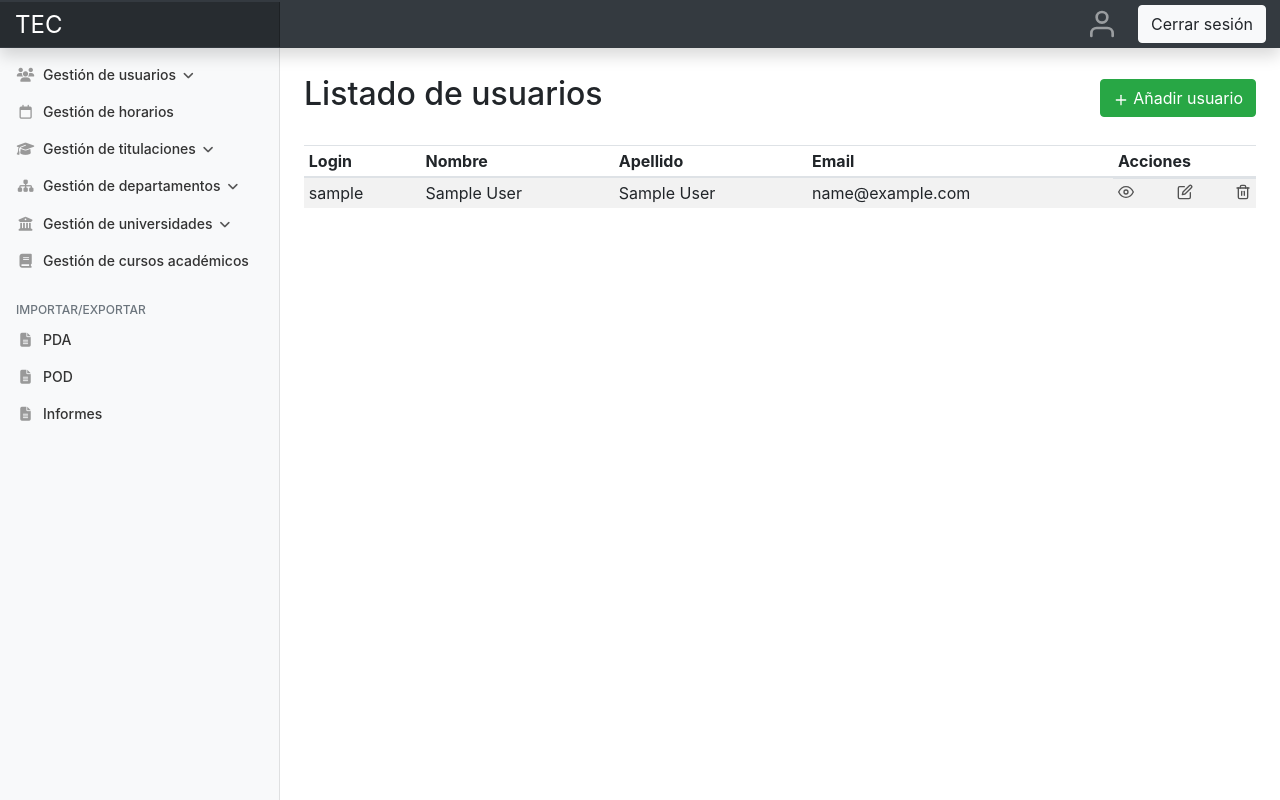
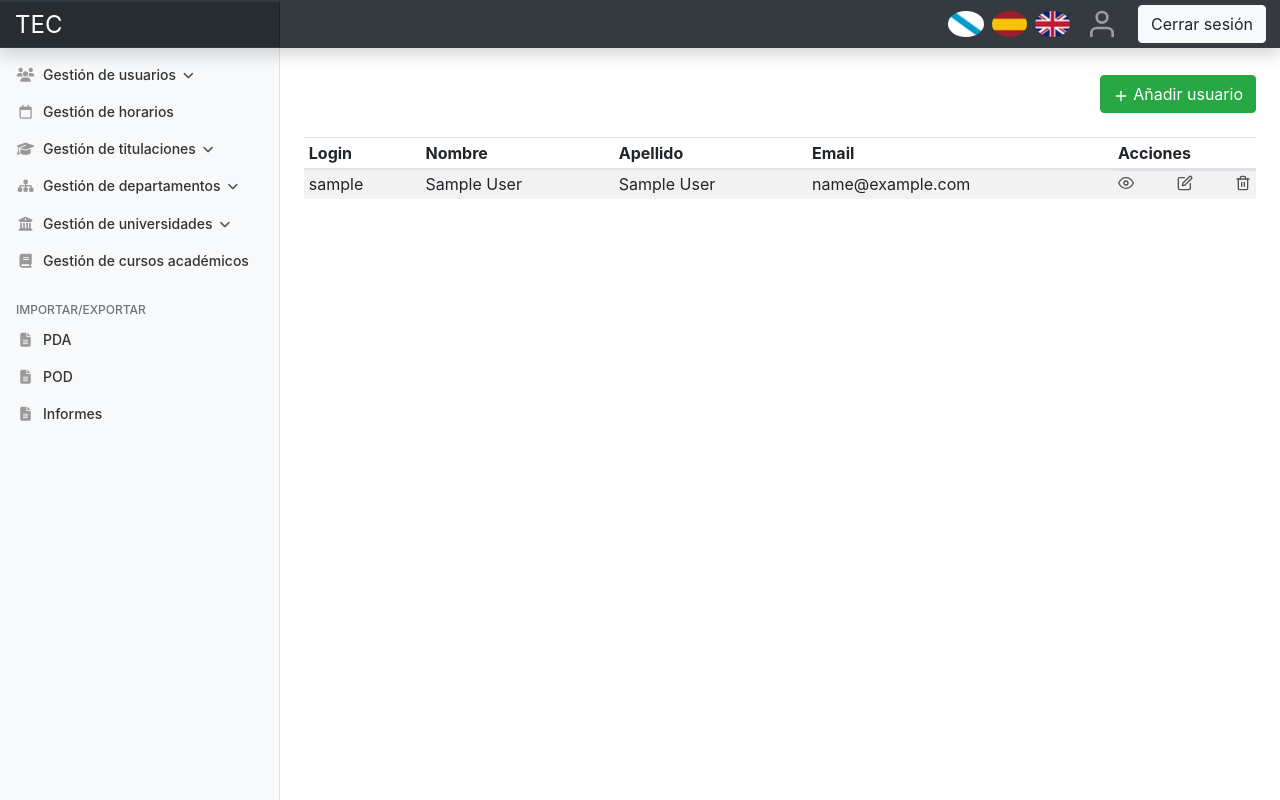
Before and after one commit to silviardgez/ProHiPro, a PHP site: page /Controllers/UserController.php in a window 1280 px wide. Run offline with PHP 8.4, Linux system fonts and the light colour scheme; the visitor is signed in with stand-in values (Sample User, id 1); some libraries are stand-ins or nearby versions.

Commit message:
Adds basic structure for multilanguage
This commit adds the JSON with the translated defaultView strings and
the JS file needed to translate.

In addition, it adds the corresponding buttons in the main view for the
language change and creates a cookie to store the language. It adapts
the Translate.js file to also translate the placeholders too.

```diff
--- a/CSS/default.css
+++ b/CSS/default.css
@@ -212,3 +212,19 @@ td a {
 td a:hover {
     color: #111111;
 }
+
+a p {
+    display: inline-block;
+    margin: 0;
+}
+
+.flags {
+    margin-top: .7rem;
+    margin-right: 1rem;
+}
+
+.flag {
+    max-width: 2.2rem;
+    margin-left: .5rem;
+    border-radius: 100%;
+}
--- a/CSS/login.css
+++ b/CSS/login.css
@@ -59,3 +59,7 @@ body {
     min-width: 7rem;
     margin-top: 1rem;
 }
+
+p {
+    margin: 0;
+}
--- a/Views/Common/DefaultView.php
+++ b/Views/Common/DefaultView.php
@@ -14,13 +14,20 @@
                 </a>
                 <ul class="navbar-nav px-1">
                     <div class="row margin-right">
+                    <li class="nav-item text-nowrap row flags">
+                        <a href="javascript:translatePage('gl')"><img class="flag" src="../Images/gl.png"></a>
+                        <a href="javascript:translatePage('es')"><img class="flag" src="../Images/es.jpg"></a>
+                        <a href="javascript:translatePage('en')"><img class="flag" src="../Images/en.jpg"></a>
+                    </li>
                     <li class="nav-item text-nowrap">
                         <a class="nav-link" href="#" name="Profile">
                             <span class="feather-32 profile-margin" data-feather="user"></span>
                         </a>
                     </li>
                     <li class="nav-item text-nowrap">
-                        <a class="btn btn-light btn-logout" href="../Functions/Logout.php">Cerrar sesión</a>
+                        <a class="btn btn-light btn-logout" href="../Functions/Logout.php">
+                            <p data-translate="Cerrar sesión"></p>
+                        </a>
                     </li>
                     </div>
                 </ul>
@@ -37,17 +44,32 @@
                                 <a class="nav-link nav-collapse" data-toggle="collapse" aria-expanded="false"
                                    aria-controls="collapseUsers" href="#collapseUsers">
                                     <span class="fas fa-users"></span>
-                                    Gestión de usuarios
+                                    <p data-translate="Gestión de usuarios"></p>
                                 </a>
                                 <ul class="flex-column collapse items-collapsed" id="collapseUsers">
                                 <li class="nav-item">
                                 <a class="nav-link" href="../Controllers/UserController.php">
-                                    Usuarios
+                                    <p data-translate="Usuarios"></p>
                                 </a>
                                 </li>
                                 <li class="nav-item">
                                     <a class="nav-link" href="#">
-                                        Permisos
+                                        <p data-translate="Permisos"></p>
+                                    </a>
+                                </li>
+								<li class="nav-item">
+                                    <a class="nav-link" href="../Controllers/ActionController.php">
+                                        <p data-translate="Acciones"></p>
+                                    </a>
+                                </li>
+								<li class="nav-item">
+                                    <a class="nav-link" href="../Controllers/FunctionalityController.php">
+                                        <p data-translate="Funcionalidades"></p>
+                                    </a>
+                                </li>
+                                <li class="nav-item">
+                                    <a class="nav-link" href="../Controllers/RoleController.php">
+                                        <p data-translate="Roles"></p>
                                     </a>
                                 </li>
                                 </ul>
@@ -55,29 +77,29 @@
                             <li class="nav-item">
                                 <a class="nav-link" href="#">
                                     <span class="far fa-calendar"></span>
-                                    Gestión de horarios
+                                    <p data-translate="Gestión de horarios"></p>
                                 </a>
                             </li>
                             <li class="nav-item">
                                 <a class="nav-link nav-collapse" data-toggle="collapse" aria-expanded="false"
                                    aria-controls="collapseDegree" href="#collapseDegree">
                                     <span class="fas fa-graduation-cap"></span>
-                                    Gestión de titulaciones
+                                    <p data-translate="Gestión de titulaciones"></p>
                                 </a>
                                 <ul class="flex-column collapse items-collapsed" id="collapseDegree">
                                     <li class="nav-item">
                                         <a class="nav-link" href="#">
-                                            Titulaciones
+                                            <p data-translate="Titulaciones"></p>
                                         </a>
                                     </li>
                                     <li class="nav-item">
                                         <a class="nav-link" href="#">
-                                            Asignaturas
+                                            <p data-translate="Asignaturas"></p>
                                         </a>
                                     </li>
                                     <li class="nav-item">
                                         <a class="nav-link" href="#">
-                                            Grupos
+                                            <p data-translate="Grupos"></p>
                                         </a>
                                     </li>
                                 </ul>
@@ -86,22 +108,22 @@
                                 <a class="nav-link nav-collapse" data-toggle="collapse" aria-expanded="false"
                                    aria-controls="collapseDepartment" href="#collapseDepartment">
                                     <span class="fas fa-sitemap"></span>
-                                    Gestión de departamentos
+                                    <p data-translate="Gestión de departamentos"></p>
                                 </a>
                                 <ul class="flex-column collapse items-collapsed" id="collapseDepartment">
                                     <li class="nav-item">
                                         <a class="nav-link" href="#">
-                                            Departamentos
+                                            <p data-translate="Departamentos"></p>
                                         </a>
                                     </li>
                                     <li class="nav-item">
                                         <a class="nav-link" href="#">
-                                            Profesores
+                                            <p data-translate="Profesores"></p>
                                         </a>
                                     </li>
                                     <li class="nav-item">
                                         <a class="nav-link" href="#">
-                                            Tutorías
+                                            <p data-translate="Tutorías"></p>
                                         </a>
                                     </li>
                                 </ul>
@@ -110,27 +132,27 @@
                                 <a class="nav-link nav-collapse" data-toggle="collapse" aria-expanded="false"
                                    aria-controls="collapseUniversity" href="#collapseUniversity">
                                     <span class="fas fa-university"></span>
-                                    Gestión de universidades
+                                    <p data-translate="Gestión de universidades"></p>
                                 </a>
                                 <ul class="flex-column collapse items-collapsed" id="collapseUniversity">
                                     <li class="nav-item">
                                         <a class="nav-link" href="#">
-                                            Universidades
+                                            <p data-translate="Universidades"></p>
                                         </a>
                                     </li>
                                     <li class="nav-item">
                                         <a class="nav-link" href="#">
-                                            Centros
+                                            <p data-translate="Centros"></p>
                                         </a>
                                     </li>
                                     <li class="nav-item">
                                         <a class="nav-link" href="#">
-                                            Edificios
+                                            <p data-translate="Edificios"></p>
                                         </a>
                                     </li>
                                     <li class="nav-item">
                                         <a class="nav-link" href="#">
-                                            Espacios
+                                            <p data-translate="Espacios"></p>
                                         </a>
                                     </li>
                                 </ul>
@@ -138,13 +160,13 @@
                             <li class="nav-item">
                                 <a class="nav-link" href="#">
                                     <span class="fas fa-book"></span>
-                                    Gestión de cursos académicos
+                                    <p data-translate="Gestión de cursos académicos"></p>
                                 </a>
                             </li>
                         </ul>
 
                         <h6 class="sidebar-heading d-flex justify-content-between align-items-center px-3 mt-4 mb-1 text-muted">
-                            <span>Importar/Exportar</span>
+                            <span data-translate="Importar/Exportar"></span>
                         </h6>
                         <ul class="nav flex-column mb-2">
                             <li class="nav-item">
@@ -162,7 +184,7 @@
                             <li class="nav-item">
                                 <a class="nav-link" href="#">
                                     <span class="fas fa-file-alt"></span>
-                                    Informes
+                                    <p data-translate="Informes"></p>
                                 </a>
                             </li>
                         </ul>
@@ -176,5 +198,6 @@
 <script src="https://unpkg.com/feather-icons/dist/feather.min.js"></script>
 <script>
     feather.replace();
+    translatePage(getCookie("language-selected"));
 </script>
 </html>
--- a/Views/Common/Head.php
+++ b/Views/Common/Head.php
@@ -8,11 +8,18 @@
     <script src="https://kit.fontawesome.com/1409505de5.js" crossorigin="anonymous"></script>
 
     <!-- Bootstrap CSS -->
-    <link rel="stylesheet" href="https://stackpath.bootstrapcdn.com/bootstrap/4.3.1/css/bootstrap.min.css" integrity="sha384-ggOyR0iXCbMQv3Xipma34MD+dH/1fQ784/j6cY/iJTQUOhcWr7x9JvoRxT2MZw1T" crossorigin="anonymous">
+    <link rel="stylesheet" href="https://stackpath.bootstrapcdn.com/bootstrap/4.3.1/css/bootstrap.min.css"
+          integrity="sha384-ggOyR0iXCbMQv3Xipma34MD+dH/1fQ784/j6cY/iJTQUOhcWr7x9JvoRxT2MZw1T" crossorigin="anonymous">
 
     <!-- jQuery, Popper.js, Bootstrap JS -->
-    <script src="https://code.jquery.com/jquery-3.3.1.slim.min.js" integrity="sha384-q8i/X+965DzO0rT7abK41JStQIAqVgRVzpbzo5smXKp4YfRvH+8abtTE1Pi6jizo" crossorigin="anonymous"></script>
-    <script src="https://cdnjs.cloudflare.com/ajax/libs/popper.js/1.14.7/umd/popper.min.js" integrity="sha384-UO2eT0CpHqdSJQ6hJty5KVphtPhzWj9WO1clHTMGa3JDZwrnQq4sF86dIHNDz0W1" crossorigin="anonymous"></script>
-    <script src="https://stackpath.bootstrapcdn.com/bootstrap/4.3.1/js/bootstrap.min.js" integrity="sha384-JjSmVgyd0p3pXB1rRibZUAYoIIy6OrQ6VrjIEaFf/nJGzIxFDsf4x0xIM+B07jRM" crossorigin="anonymous"></script>
+    <script src="https://cdnjs.cloudflare.com/ajax/libs/popper.js/1.14.7/umd/popper.min.js"
+            integrity="sha384-UO2eT0CpHqdSJQ6hJty5KVphtPhzWj9WO1clHTMGa3JDZwrnQq4sF86dIHNDz0W1"
+            crossorigin="anonymous"></script>
+    <script src="https://stackpath.bootstrapcdn.com/bootstrap/4.3.1/js/bootstrap.min.js"
+            integrity="sha384-JjSmVgyd0p3pXB1rRibZUAYoIIy6OrQ6VrjIEaFf/nJGzIxFDsf4x0xIM+B07jRM"
+            crossorigin="anonymous"></script>
 
+    <!-- Translate -->
+    <script src="../JS/CookieManager.js"></script>
+    <script src="../JS/Translate.js"></script>
 </head>
--- a/Views/User/UserAddView.php
+++ b/Views/User/UserAddView.php
@@ -18,7 +18,7 @@ function render(){
         <form action='../Controllers/UserController.php?action=add' method='POST'>
             <div class="form-group">
                 <label for="login">Login</label>
-                <input type="text" class="form-control" id="login" name="login" placeholder="Introducir login">
+                <input type="text" class="form-control" id="login" name="login" placeholder="Introducir nombre de usuario">
             </div>
             <div class="form-group">
                 <label for="password1">Contraseña</label>
--- a/Views/User/UserShowAllView.php
+++ b/Views/User/UserShowAllView.php
@@ -14,7 +14,7 @@ function render(){
 </head>
 <main role="main" class="margin-main ml-sm-auto px-4">
     <div class="d-flex justify-content-between flex-wrap flex-md-nowrap align-items-center pt-4 pb-2 mb-3">
-        <h1 class="h2">Listado de usuarios</h1>
+        <h1 class="h2" data-translate="Listado de usuarios"></h1>
         <a class="btn btn-success" role="button" href="../Controllers/UserController.php?action=add">
             <span data-feather="plus"></span> Añadir usuario</a>
     </div>
```
Also changed, not shown: JS/CookieManager.js (added, +16 -0 lines), JS/Translate.js (added, +49 -0 lines), Locates/translations.json (added, +117 -0 lines), Views/LoginView.php (+8 -4 lines), Functions/Logout.php (line endings or trailing spaces), Images/en.jpg (added), Images/es.jpg (added), Images/gl.png (added).
